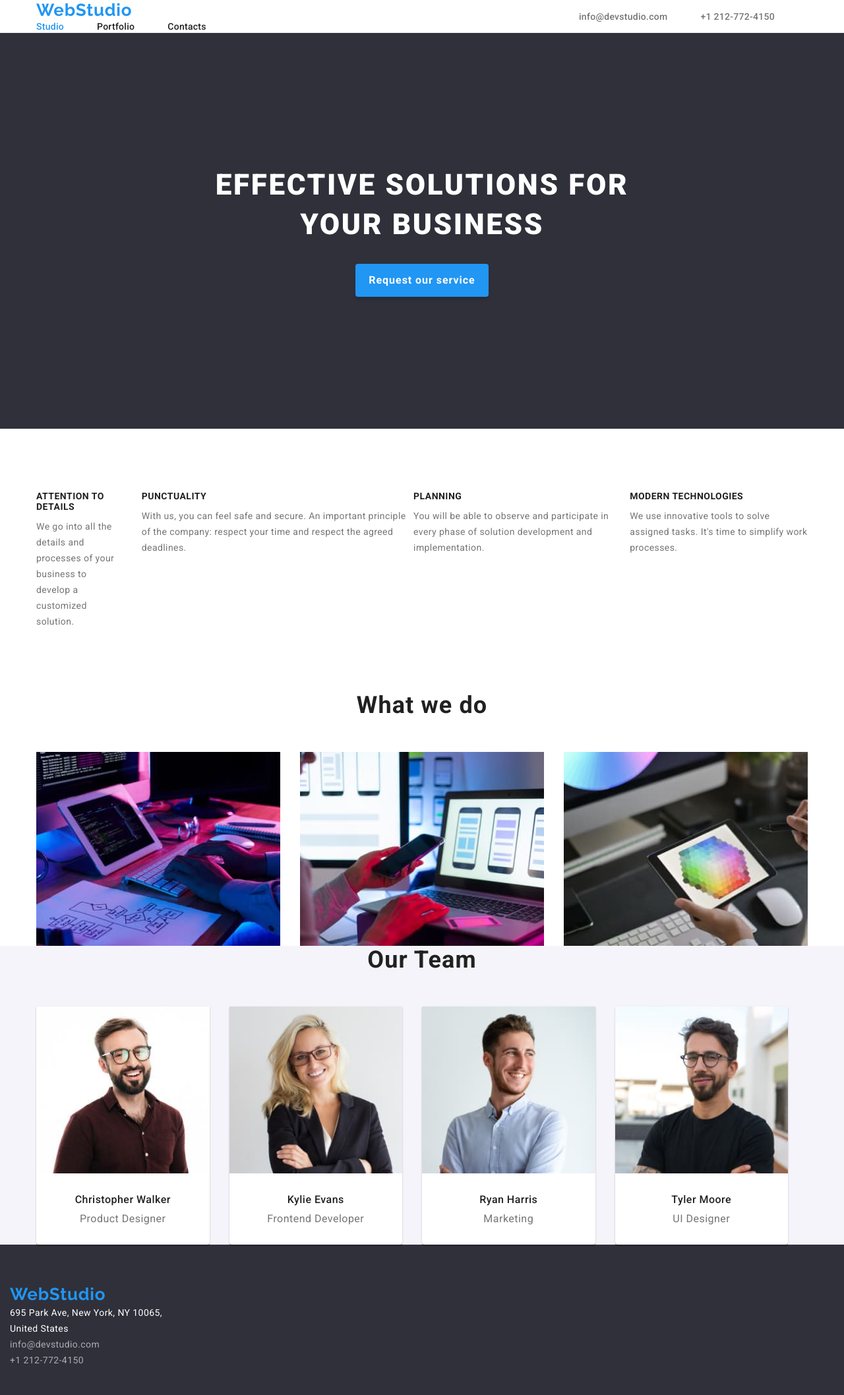
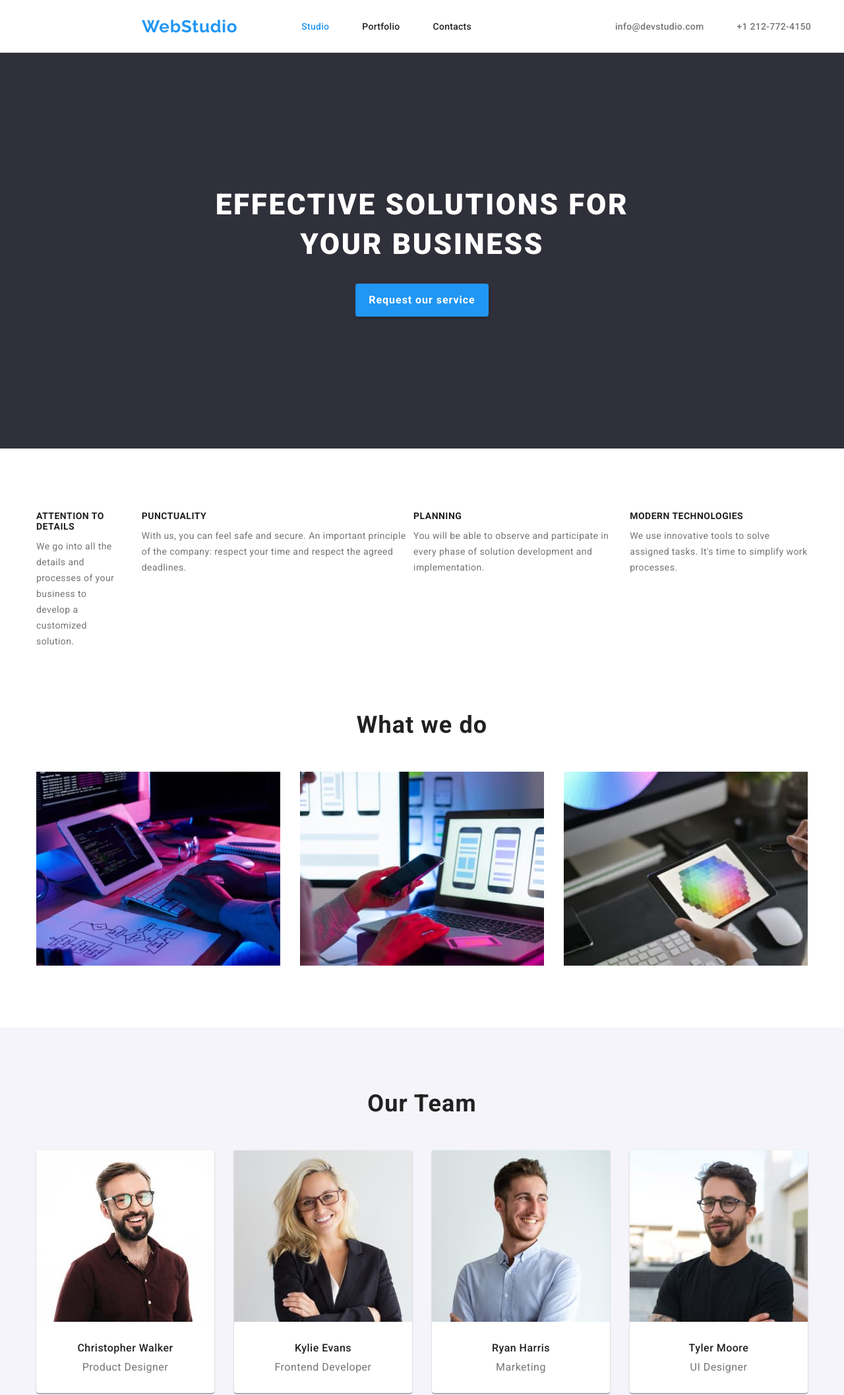
Before and after one commit to sbx79/goit-markup-hw-03, a plain HTML site: page index.html in a window 1280 px wide. Shown: the top 2115 px of the page at 66% size. Drawn offline with nearby package versions, Linux system fonts and the light colour scheme.

Commit message:
homework 3 finish

```diff
--- a/css/styles.css
+++ b/css/styles.css
@@ -59,12 +59,16 @@ img {
 /* header section start */
 
 header {
+    height: 80px;
+    display: block;
     border-bottom: 1px solid var(--borders-color);
 }
 
 .container-header {
+    height: 80px;
     display: flex;
     align-items: center;
+    padding-left: 215px;
 }
 
 .header-contacts-list {
@@ -140,8 +144,8 @@ header {
     font-size: 26px;
     line-height: 31px;
     letter-spacing: 0.03em;
+    margin-right: 97px;
     color: var(--accent-color);
-    margin-right: 97px;
 }
 
 /* main section start */
@@ -244,7 +248,7 @@ header {
 }
 
 .section-what-we-do {
-    padding-top: 0;
+    padding-top: 0px;
 }
 
 .what-we-do-list {
@@ -256,7 +260,9 @@ header {
     margin-right: 30px;
 }
 
-.section-about-our-team-style {
+.section-about-our-team {
+    padding-top: 0px;
+    height: 648px;
     background-color: #f5f4fa;
 }
 
@@ -266,6 +272,8 @@ header {
     line-height: calc(42/36);
     text-align: center;
     letter-spacing: 0.03em;
+    padding-top: 94px;
+    margin-top: 94px;
     margin-bottom: 50px;
     color: var(--main-text-color);
 }
@@ -282,7 +290,7 @@ header {
     border-radius: 0px 0px 4px 4px;
 }
 
-.about-our-team-item:not(last-child) {
+.about-our-team-item:not(:last-child) {
     margin-right: 30px;
 }
  .about-our-team-description {
@@ -331,6 +339,7 @@ header {
 .portfolio-buttons-list {
     display: flex;
     justify-content: center;
+    margin-top: 94px;
     margin-bottom: 50px;
 }
 
@@ -383,7 +392,7 @@ header {
     width: 1200px;
     padding-top: 60px;
     padding-bottom: 60px;
-    padding-left: 15px;
+    padding-left: 215px;
     padding-right: 15px;
 }
 
--- a/index.html
+++ b/index.html
@@ -16,10 +16,10 @@
     <body>
         <!--header start-->
         <header>
-            <div class="container container-header">
+            <div class="container-header">
+                <a href="./index.html" class="studio-logo">WebStudio</a>
                 <nav>
                     <!--Company Info start-->
-                    <a href="./index.html" class="studio-logo">WebStudio</a>
                     <ul class="navigation-list">
                         <li class="navigation-item"><a href="./index.html" class="navigation-link current-page">Studio</a></li>
                         <li class="navigation-item"><a href="./portfolio.html" class="navigation-link">Portfolio</a></li>
@@ -89,7 +89,7 @@
             </section>
             <!--what we do end-->
             <!--Our team start-->
-            <section class="section-about-our-team-style">
+            <section class="section-about-our-team">
                 <div class="container">
                     <h2 class="title-about-our-team">Our Team</h2>
                     <ul class="about-our-team-list">
```
Also changed, not shown: portfolio.html (+1 -1 lines).
